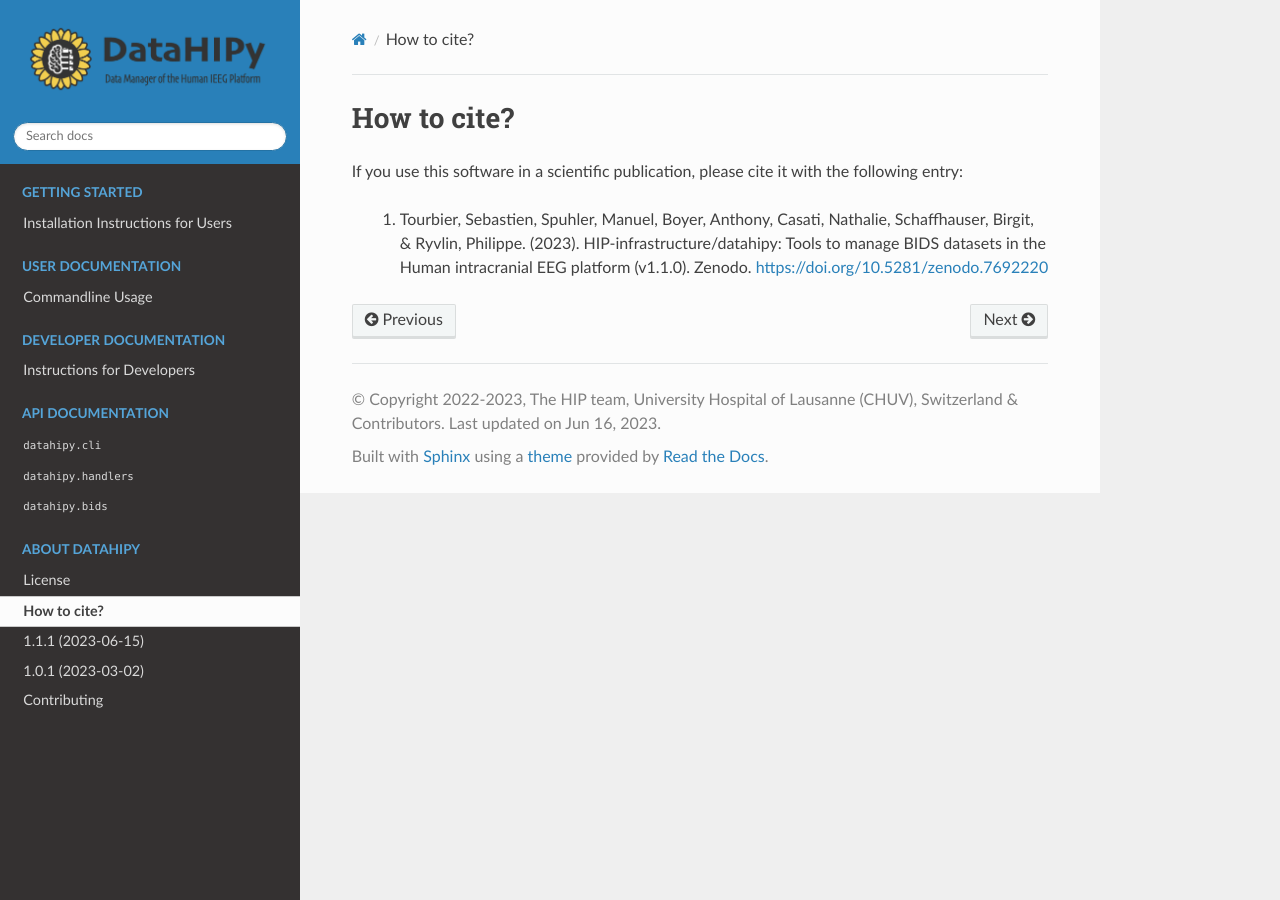
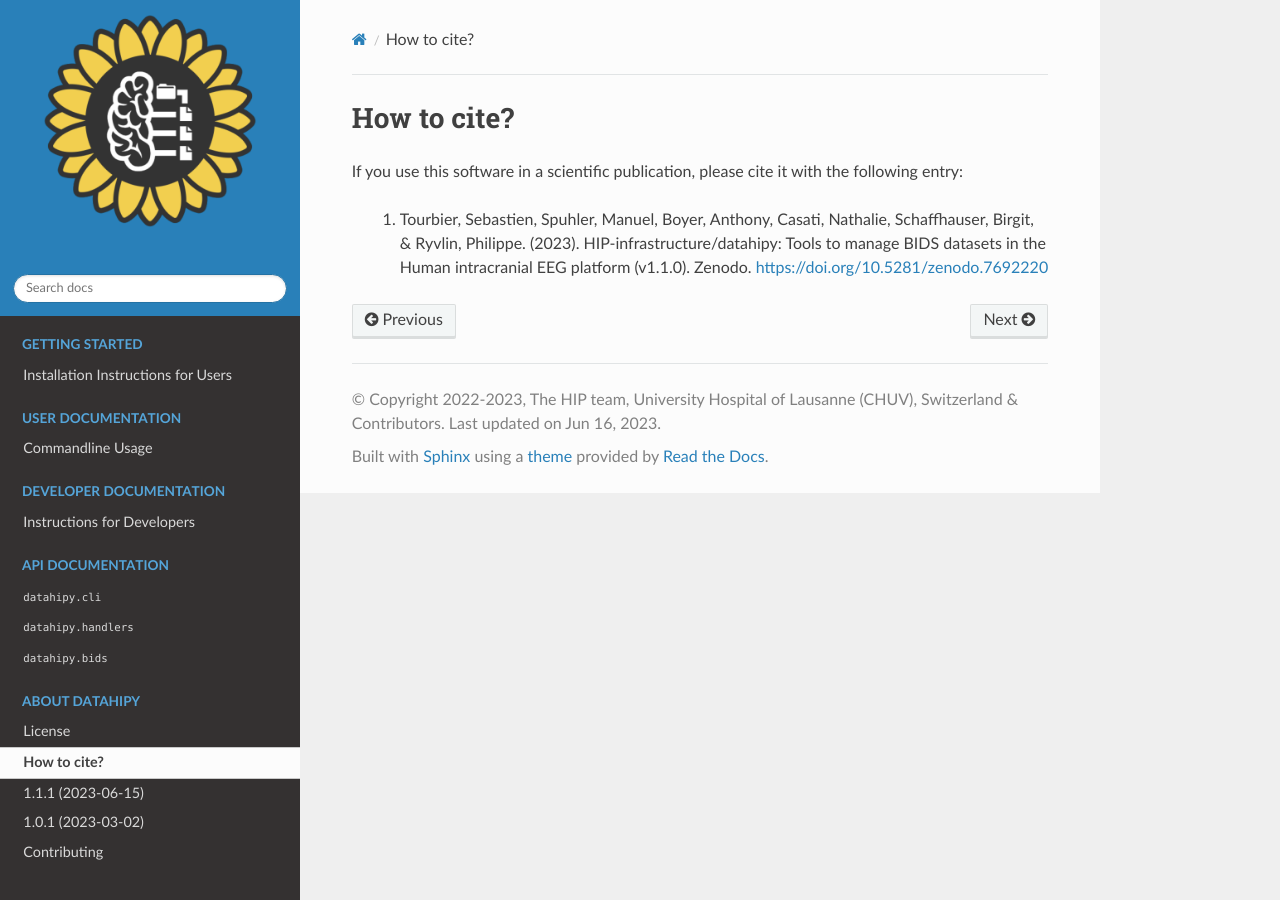
Before and after one commit to HIP-infrastructure/datahipy, a Sphinx documentation site: the page built from docs/citing.rst, in a window 1280 px wide. Built offline with Sphinx 7.4.7 and the Read the Docs theme 2.0.0, drawn with Linux system fonts in a browser that asks for light colours; the version number could not be read and is left out.

Commit message:
docs(conf.py): use logos/datahipy-logo-flower.png

```diff
--- a/docs/conf.py
+++ b/docs/conf.py
@@ -209,7 +209,7 @@ html_short_title = "DataHIPy"
 
 # The name of an image file (relative to this directory) to place at the top
 # of the sidebar.
-html_logo = "logos/datahipy-logo-text.png"
+html_logo = "logos/datahipy-logo-flower.png"
 
 # The name of an image file (within the static path) to use as favicon of the
 # docs.  This file should be a Windows icon file (.ico) being 16x16 or 32x32
```
